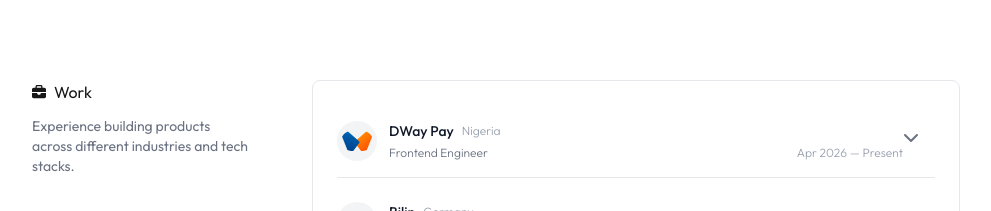
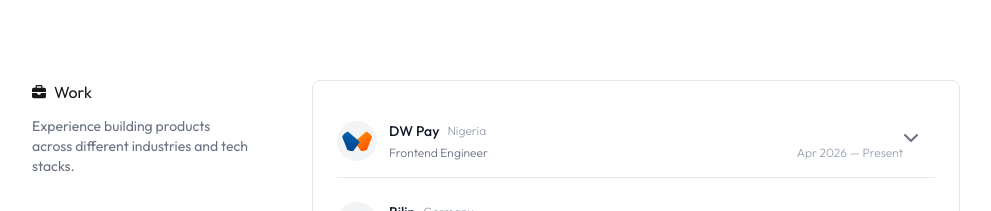
Before and after one commit to Uzayn/my-portfolio, a Next.js app: page / in a window 1280 px wide. Shown: the part 800-1011 px from the top of the page, without its empty margins (144-1135 px from the left). Built offline with nearby package versions, Linux system fonts and the light colour scheme.

Commit message:
chore: update work

```diff
--- a/src/components/Work.tsx
+++ b/src/components/Work.tsx
@@ -37,7 +37,7 @@ function getLastMonthEnd() {
 
 const workExperience: WorkExperience[] = [
   {
-    company: "DWay Pay",
+    company: "DW Pay",
     title: "Frontend Engineer",
     location: "Nigeria",
     logo: "/images/companies/dway.png",
```
